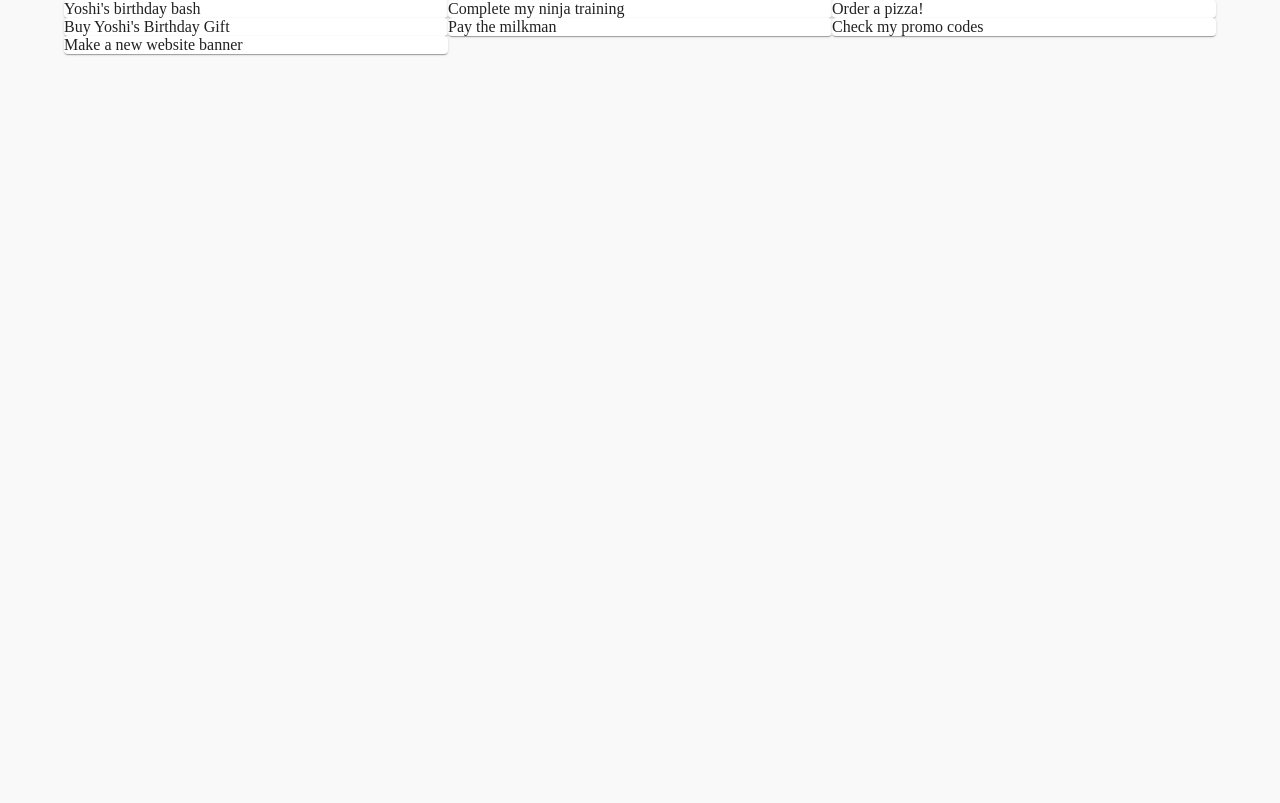
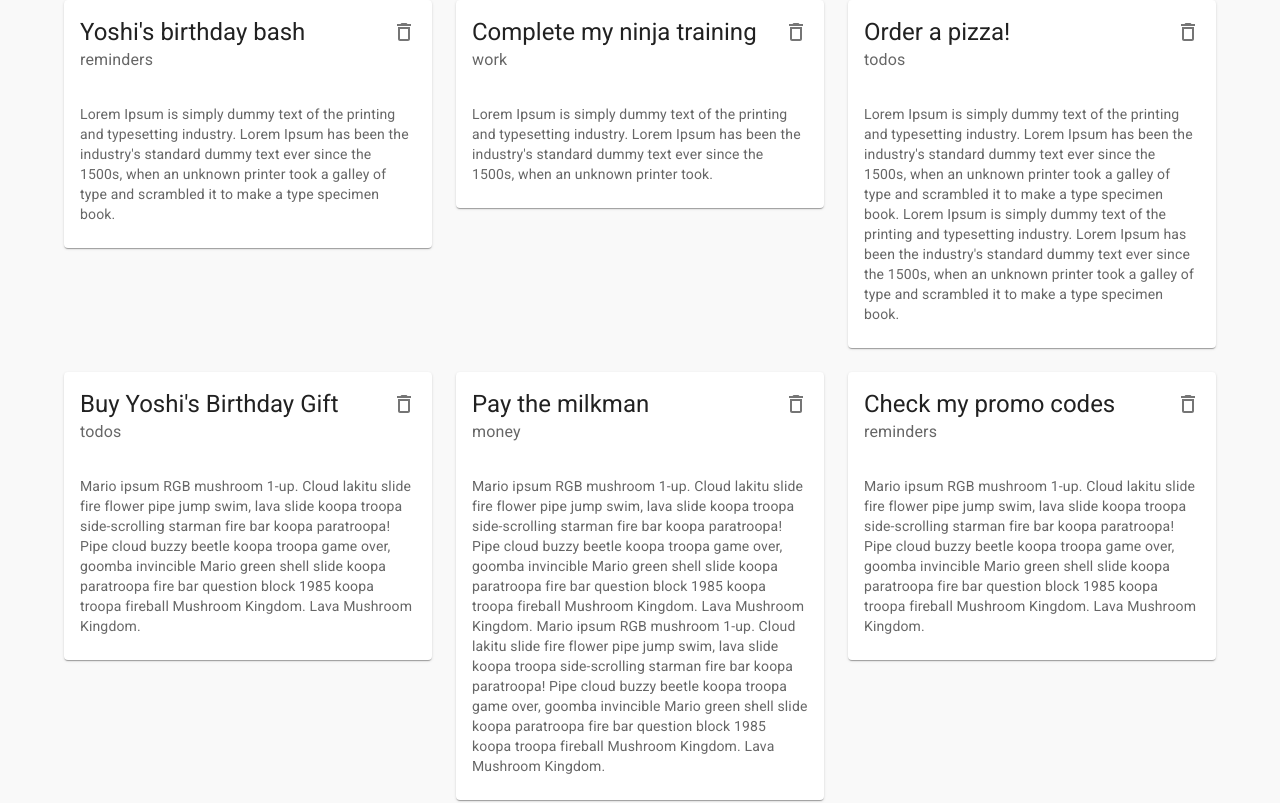
Before and after one commit to adham618/MUI-APP, a React (Vite) app: page / in a window 1280 px wide. Shown: the top 803 px of the page. Built offline with nearby package versions, Linux system fonts and the light colour scheme; data requests are answered from the project's data file.

Commit message:
handleDelete

```diff
--- a/src/pages/Notes.jsx
+++ b/src/pages/Notes.jsx
@@ -1,5 +1,6 @@
 import { Container, Grid, Paper } from "@mui/material"
 import { useEffect, useState } from "react"
+import NoteCard from "../components/NoteCard"
 
 const Notes = () => {
   const [notes, setNotes] = useState([])
@@ -8,12 +9,21 @@ const Notes = () => {
       .then(res => res.json())
       .then(data => setNotes(data))
   }, [])
+
+  const handleDelete = async (id) => {
+    await fetch('http://localhost:8000/notes/' + id, {
+      method: 'DELETE'
+    })
+    const newNotes = notes.filter(note => note.id != id)
+    setNotes(newNotes)
+  }
+
   return (
     <Container>
-      <Grid container>
+      <Grid container spacing={3}>
         {notes.map(note => (
           <Grid item key={note.id} xs={12} md={6} lg={4}>
-            <Paper>{note.title}</Paper>
+            <NoteCard note={note} handleDelete={handleDelete} />
           </Grid>
         ))}
       </Grid>
```
